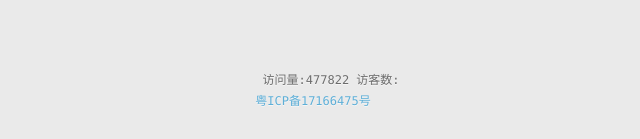
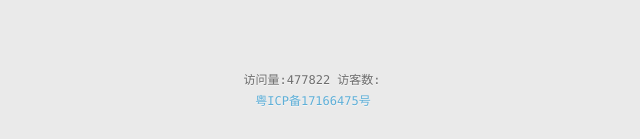
Before and after one commit to gotophp/yj-, a plain HTML site: page archives/index.html in a window 1280 px wide. Shown: the part 658-797 px from the top of the page, 477-1117 px from the left. Drawn offline with Linux system fonts and the light colour scheme; some packages are replaced by stand-ins of ours; a script that the page names is missing.

Commit message:
Site updated: 2019-02-26 10:52:11

```diff
--- a/archives/index.html
+++ b/archives/index.html
@@ -222,14 +222,15 @@
     	<div class="footer-left">
     		&copy; y j
     	</div>
-       <div class="footer-center">
+       <div class="footer-center" style="margin-right: 38px;">
         <span id="busuanzi_container_site_pv">
           访问量:<span id="busuanzi_value_site_pv">477822</span>
          </span>
       <span id="busuanzi_container_site_uv">
         访客数:<span id="busuanzi_value_site_uv"></span>
       </span>
-      <br>
+    </div>
+      <div class="footer-center">
        <a href="http://www.miitbeian.gov.cn" target="_blank">粤ICP备17166475号</a></div>
       	<div class="footer-right">
       	 <!--	<a href="http://hexo.io/" target="_blank">Hexo</a>  Theme <a href="https://github.com/litten/hexo-theme-yilia" target="_blank">Yilia</a> by Litten -->
```
Also changed, not shown: 2019/02/25/hello-world/index.html (+3 -2 lines), archives/2019/02/index.html (+3 -2 lines), archives/2019/index.html (+3 -2 lines), index.html (+3 -2 lines).
